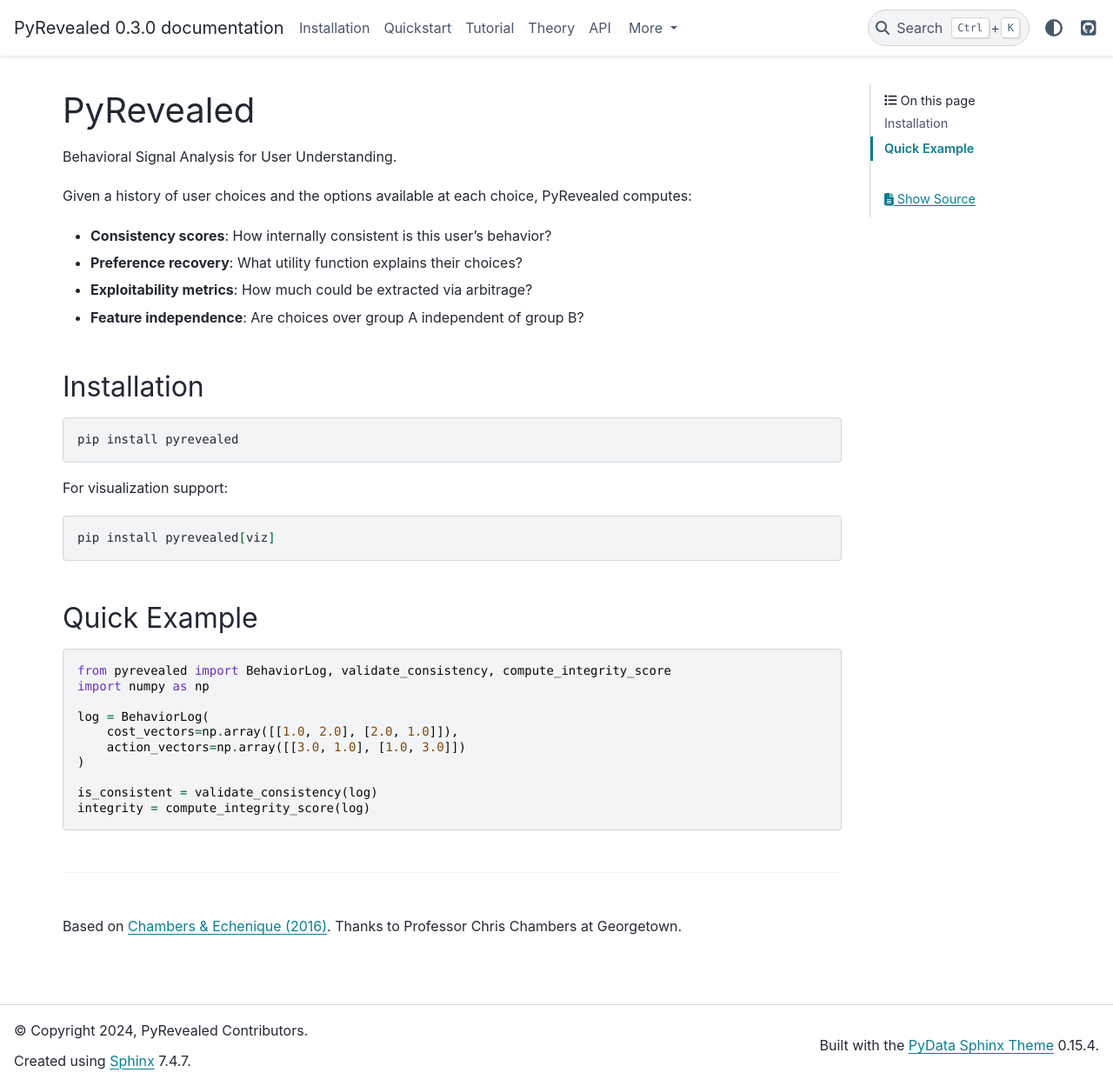
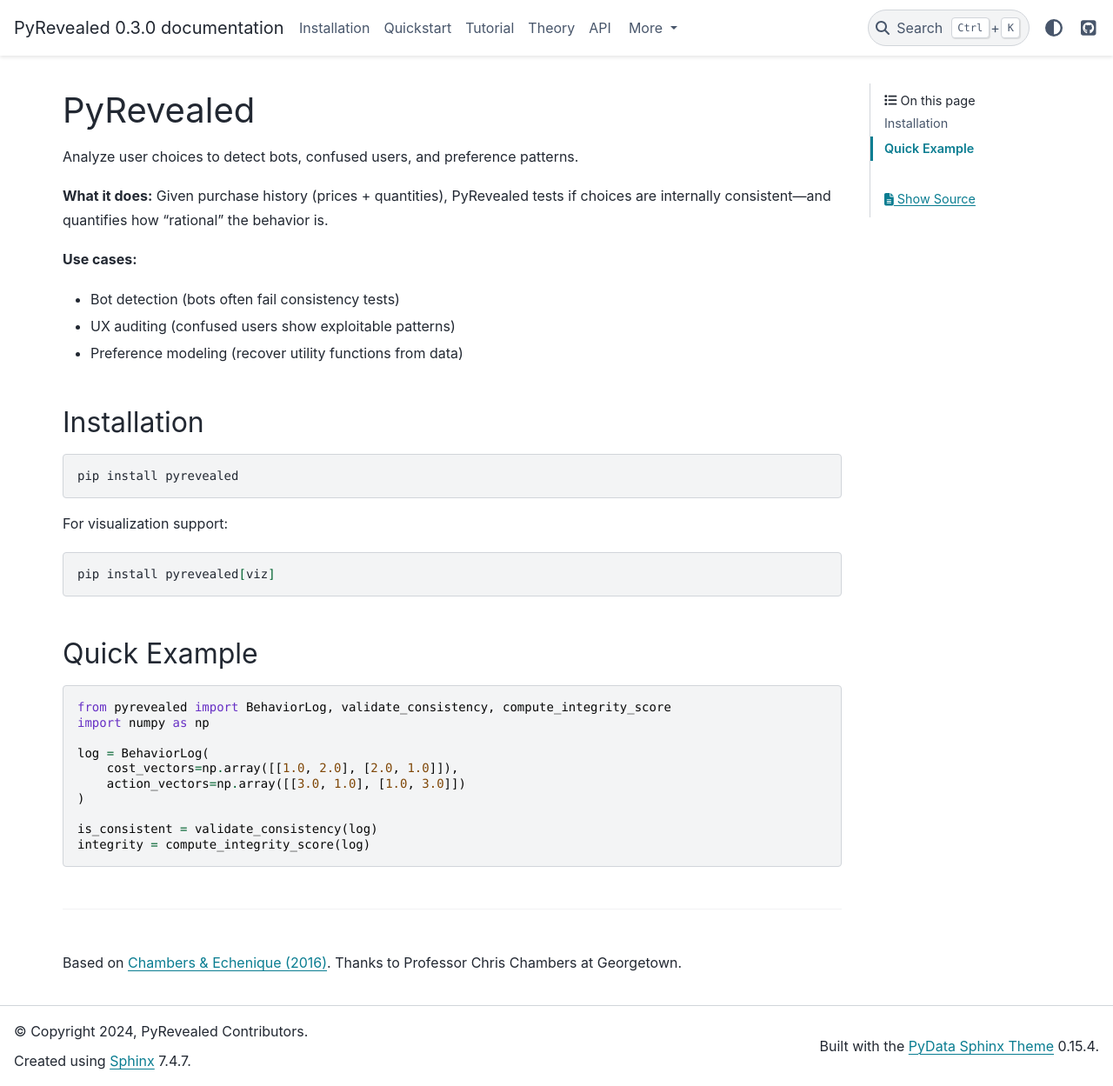
Before and after one commit to rawatpranjal/PyRevealed, a Sphinx documentation site: the page built from docs/index.rst, in a window 1280 px wide and 1249 px high. Shown: the whole window at 87% size. Built offline with Sphinx 7.4.7 and the PyData theme 0.15.4, drawn with Linux system fonts in a browser that asks for light colours.

Commit message:
Simplify index page intro for clarity
- Replace jargon-heavy description with practical use cases
- Focus on bot detection, UX auditing, preference modeling

🤖 Generated with [Claude Code](https://claude.com/claude-code)

Co-Authored-By: Claude Opus 4.5 <noreply@anthropic.com>

```diff
--- a/docs/index.rst
+++ b/docs/index.rst
@@ -1,14 +1,15 @@
 PyRevealed
 ==========
 
-Behavioral Signal Analysis for User Understanding.
+Analyze user choices to detect bots, confused users, and preference patterns.
 
-Given a history of user choices and the options available at each choice, PyRevealed computes:
+**What it does:** Given purchase history (prices + quantities), PyRevealed tests if choices are internally consistent—and quantifies how "rational" the behavior is.
 
-- **Consistency scores**: How internally consistent is this user's behavior?
-- **Preference recovery**: What utility function explains their choices?
-- **Exploitability metrics**: How much could be extracted via arbitrage?
-- **Feature independence**: Are choices over group A independent of group B?
+**Use cases:**
+
+- Bot detection (bots often fail consistency tests)
+- UX auditing (confused users show exploitable patterns)
+- Preference modeling (recover utility functions from data)
 
 Installation
 ------------
```
Also changed, not shown: 1 other file.
